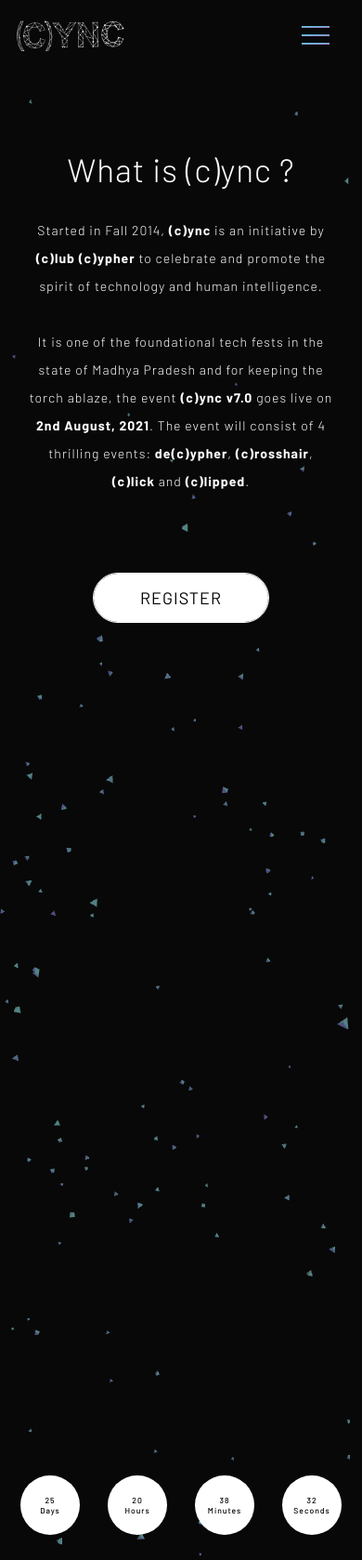
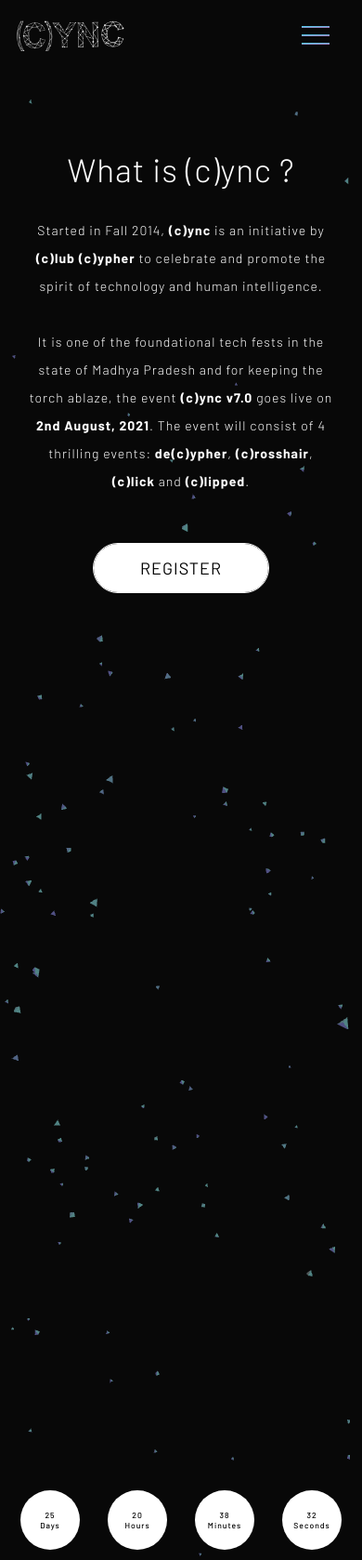
Before and after one commit to itsak610/breakpoint, a Node server app: page /home in a window 390 px wide. Shown: the top 1678 px of the page at 93% size. Run offline with Node 20, Linux system fonts and the light colour scheme; some libraries are stand-ins or nearby versions.

Commit message:
fixed bugs

```diff
--- a/public/css/index.css
+++ b/public/css/index.css
@@ -800,6 +800,7 @@ footer h2 {
     .timer{
         justify-content: center;
         flex-flow: row;
+        margin-top:-3em;
     }
     .row{
         flex-flow: row;
@@ -829,7 +830,7 @@ footer h2 {
         width: 100%;
     }
     .btn-landing{
-        margin-top: 4em;
+        margin-top: 2em;
     }
     section.cync{
         flex-flow: column;
```
